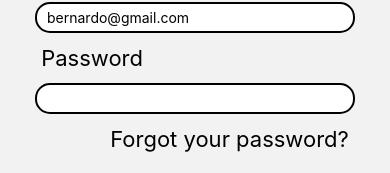
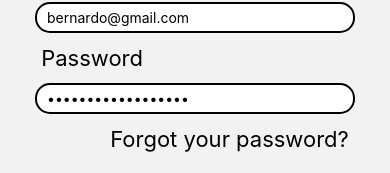
Before and after one commit to Sebas1245/wepool, a React Native app in the folder wepool-app/: screen /LoginScreen in a window 390 px wide. Shown: the part 428-601 px from the top of the page. Built offline with nearby package versions, Linux system fonts and the light colour scheme; what expo-linking, react-native would draw is missing.

Commit message:
Updates login

```diff
--- a/wepool-app/src/screens/StartScreens/LoginScreen.tsx
+++ b/wepool-app/src/screens/StartScreens/LoginScreen.tsx
@@ -58,21 +58,24 @@ export default function LoginScreen({navigation}: RootStackScreenProps<'LoginScr
         label="Email"
         placeholder='User email'
         props={{
-          'value': user ? user.email : null
+          'value': user ? user.email : null,
+          'onChangeText': (text: string) => setUser( prev => {return { ...prev, email: text}}),
+          'returnKeyType': "next",
+          'autoCapitalize': "none",
+          'autoCompleteType': "email",
+          'textContentType': "emailAddress",
         }}
         // onChangeText={(text) => setEmail({ value: text, error: '' })}
-        // returnKeyType="next"
         // error={!!email.error}
         // errorText={email.error}
-        // autoCapitalize="none"
-        // autoCompleteType="email"
-        // textContentType="emailAddress"
         // keyboardType="email-address"
       />
       <LoginTextInput
         label="Password"
-        // isPassword = {true}
-        props={{'secureTextEntry': true}}
+        props={{
+          'secureTextEntry': true,
+          'value': user ? user.email : null,
+        }}
         // returnKeyType="done"
         // value={password.value}
         // onChangeText={(text) => setPassword({ value: text, error: '' })}
```
